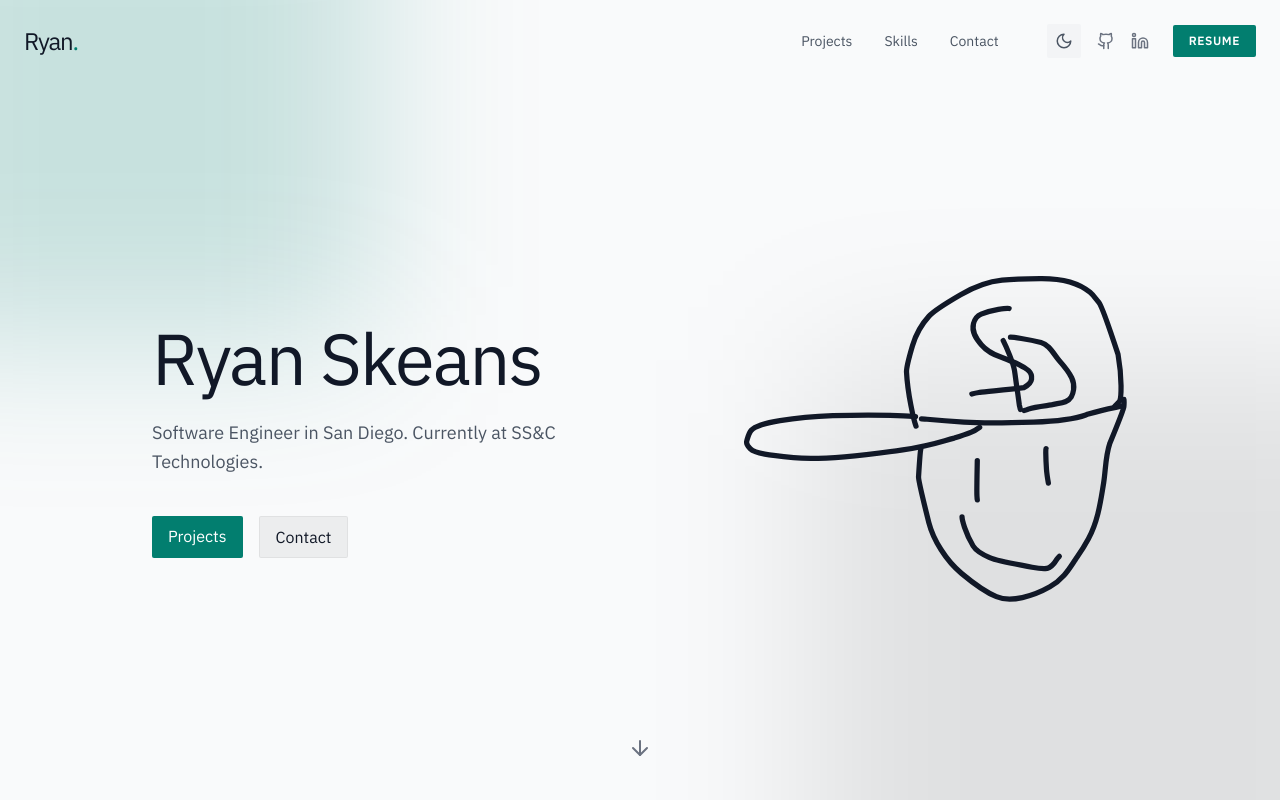
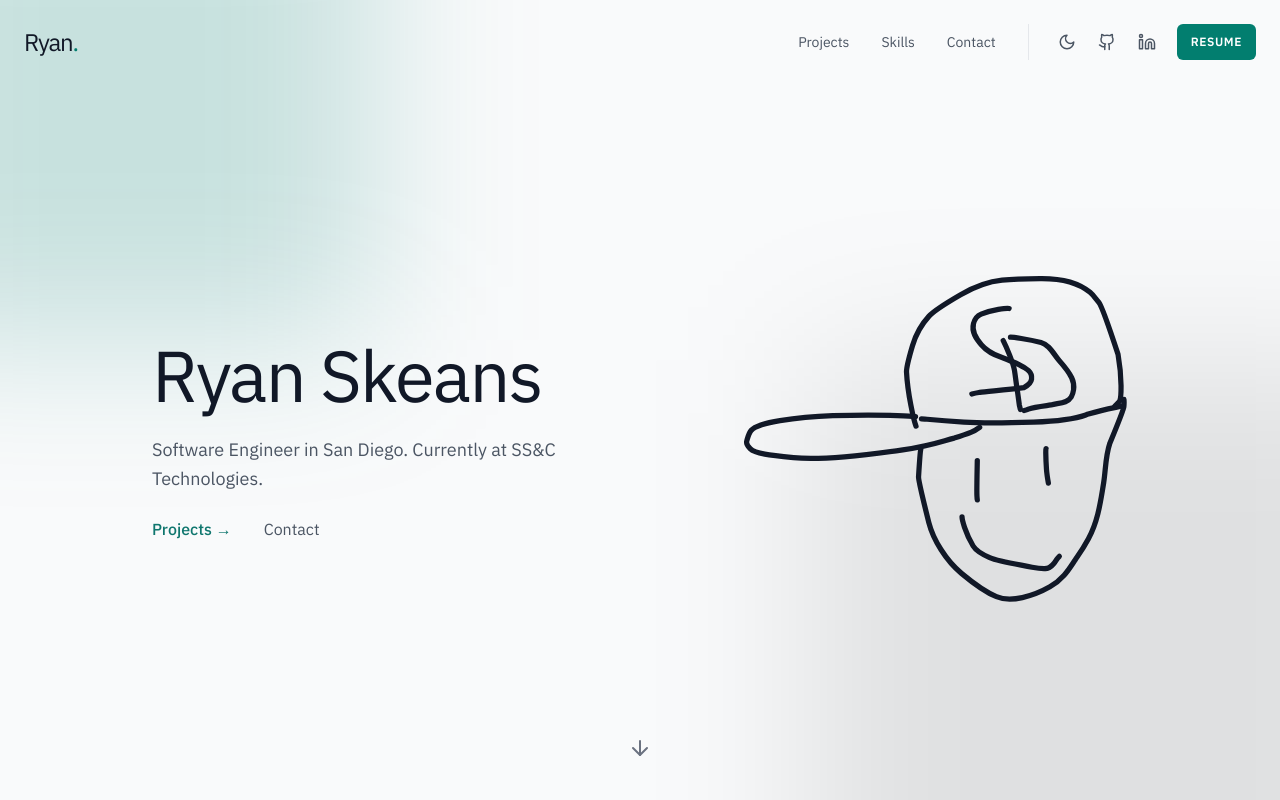
Before and after one commit to ryan-skeans/ryan-skeans.github.io, a React (Vite) app: page / in a window 1280 px wide. Shown: the top 800 px of the page. Built offline with nearby package versions, Linux system fonts and the light colour scheme.

Commit message:
last tweaks for now

```diff
--- a/src/components/Navbar.tsx
+++ b/src/components/Navbar.tsx
@@ -65,8 +65,8 @@ export const Navbar = () => {
                     </a>
 
                     {/* Desktop Nav */}
-                    <div className="hidden md:flex items-center space-x-8">
-                        <div className="flex items-center space-x-8">
+                    <div className="hidden md:flex items-center gap-8">
+                        <div className="flex items-center gap-8">
                             {navLinks.map((link) => (
                                 <a
                                     key={link.name}
@@ -78,10 +78,10 @@ export const Navbar = () => {
                             ))}
                         </div>
 
-                        <div className="flex items-center gap-4 pl-4">
+                        <div className="flex items-center gap-1 border-l border-gray-200 pl-5 dark:border-white/10">
                             <button
                                 onClick={toggleTheme}
-                                className="p-2 rounded-sm bg-gray-100 dark:bg-gray-800 text-gray-600 dark:text-gray-300 hover:text-primary dark:hover:text-white transition-all"
+                                className="flex h-9 w-9 items-center justify-center rounded-md text-gray-600 transition-colors hover:bg-gray-100 hover:text-primary dark:text-gray-300 dark:hover:bg-white/10 dark:hover:text-white focus-visible:outline-none focus-visible:ring-2 focus-visible:ring-primary"
                                 aria-label="Toggle theme"
                             >
                                 {theme === "light" ? (
@@ -105,7 +105,7 @@ export const Navbar = () => {
                             <a
                                 href="/files/Resume.pdf"
                                 target="_blank"
-                                className="flex items-center gap-2 px-4 py-2 text-xs font-semibold uppercase tracking-wider text-white dark:text-black bg-primary hover:bg-primary-hover rounded-sm transition-all ml-2"
+                                className="ml-2 inline-flex h-9 items-center rounded-md bg-primary px-3.5 text-xs font-semibold uppercase tracking-wider text-white transition-colors hover:bg-primary-hover focus-visible:outline-none focus-visible:ring-2 focus-visible:ring-primary focus-visible:ring-offset-2 dark:text-black dark:focus-visible:ring-offset-black"
                             >
                                 Resume
                             </a>
@@ -182,7 +182,7 @@ const SocialLink = ({
         href={href}
         target="_blank"
         rel="noreferrer"
-        className="text-gray-500 dark:text-gray-400 hover:text-primary dark:hover:text-white transition-colors"
+        className="flex h-9 w-9 items-center justify-center rounded-md text-gray-600 transition-colors hover:bg-gray-100 hover:text-primary dark:text-gray-300 dark:hover:bg-white/10 dark:hover:text-white focus-visible:outline-none focus-visible:ring-2 focus-visible:ring-primary"
         aria-label={label}
     >
         {icon}
--- a/src/sections/Hero.tsx
+++ b/src/sections/Hero.tsx
@@ -23,16 +23,17 @@ export const Hero = () => {
                         Technologies.
                     </p>
 
-                    <div className="flex flex-wrap gap-4 pt-4">
+                    <div className="mt-10 flex items-center gap-8 text-base">
                         <a
                             href="#projects"
-                            className="px-4 py-2 bg-primary hover:bg-primary-hover text-white dark:text-gray-900 rounded-sm transition-all"
+                            className="font-medium text-teal-700 underline-offset-4 hover:underline"
                         >
-                            Projects
+                            Projects →
                         </a>
+
                         <a
                             href="#contact"
-                            className="px-4 py-2 bg-black/5 dark:bg-white/5 hover:bg-black/10 dark:hover:bg-white/10 border border-black/5 dark:border-white/10 text-gray-900 dark:text-white rounded-sm transition-all"
+                            className="text-gray-600 underline-offset-4 hover:underline"
                         >
                             Contact
                         </a>
```
